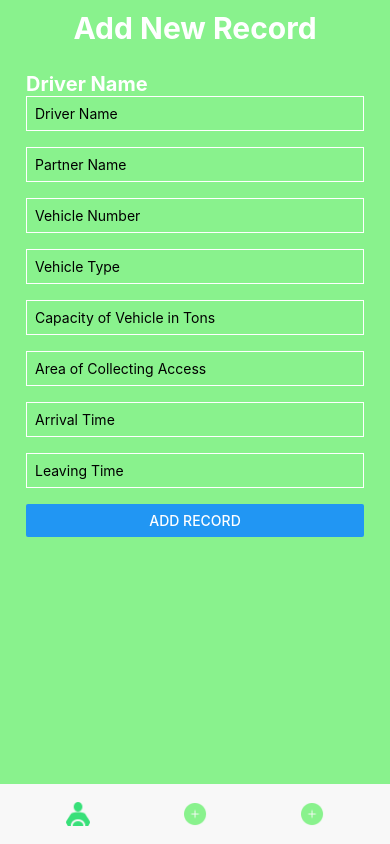
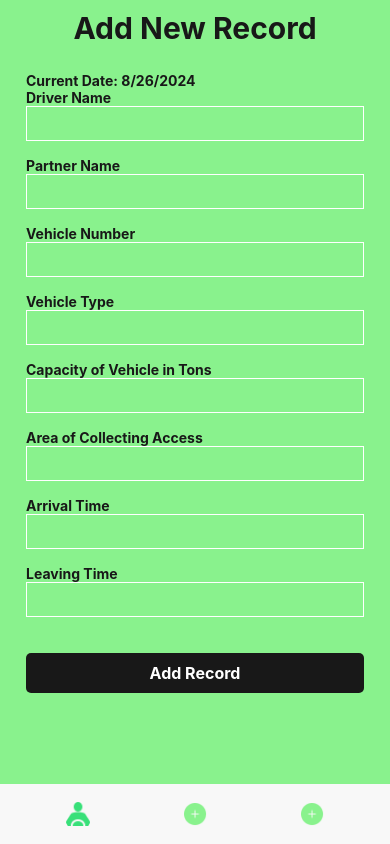
Before and after one commit to manujayak-hub/Smart_Waste, a React Native app: screen /AddDriverDetails in a window 390 px wide. Built offline with nearby package versions, Linux system fonts and the light colour scheme; no server answers.

Commit message:
add some styles

```diff
--- a/app/screens/DriverDetails/AddDriverDetails.tsx
+++ b/app/screens/DriverDetails/AddDriverDetails.tsx
@@ -1,10 +1,9 @@
 import React, { useState } from 'react';
-import { Text, TextInput, Button, StyleSheet, ScrollView,SafeAreaView,View} from 'react-native';
+import { Text, TextInput, Button, StyleSheet, ScrollView, SafeAreaView, View, TouchableOpacity } from 'react-native';
 import { FIREBASE_DB } from '../../../Firebase_Config';
 import { addDoc, collection } from 'firebase/firestore';
 import AdminNav from '../../Components/AdminNav';
 import Header from '../../Components/HeaderAdmin';
-
 
 const AddDriverDetails = () => {
   const [driverName, setDriverName] = useState('');
@@ -15,6 +14,7 @@ const AddDriverDetails = () => {
   const [collectingArea, setCollectingArea] = useState('');
   const [arrivalTime, setArrivalTime] = useState('');
   const [leavingTime, setLeavingTime] = useState('');
+  const [cdate, setcdate] = useState(new Date());
 
   const handleAddItem = async () => {
     if (
@@ -40,6 +40,7 @@ const AddDriverDetails = () => {
         collectingArea,
         arrivalTime,
         leavingTime,
+        cdate: cdate.toISOString(), // Store date in ISO format
       });
 
       setDriverName('');
@@ -58,78 +59,79 @@ const AddDriverDetails = () => {
   };
 
   return (
-    <SafeAreaView style={{ flex: 1,backgroundColor:'#89F28D' }}>
-      <Header/>
-      <View >
-        <Text style={styles.title}>
-          Add New Record
-        </Text>
+    <SafeAreaView style={{ flex: 1, backgroundColor: '#89F28D' }}>
+      <Header />
+      <View>
+        <Text style={styles.title}>Add New Record</Text>
       </View>
-    <ScrollView  style={{ flex: 1, margin: 10 }} contentContainerStyle={styles.container}>
-    <Text style={styles.formtitle}>
-      Driver Name
-    </Text>
+      <ScrollView style={{ flex: 1, margin: 10 }} contentContainerStyle={styles.container} showsVerticalScrollIndicator={false}>
+      <Text style={styles.formtitle}>Current Date: {cdate.toLocaleDateString()}</Text>
+        <Text style={styles.formtitle}>Driver Name</Text>
         <TextInput
-        placeholder="Driver Name"
           value={driverName}
           onChangeText={setDriverName}
           style={styles.input}
-        inputMode='text'
+          inputMode="text"
         />
+        <Text style={styles.formtitle}>Partner Name</Text>
         <TextInput
-        placeholder="Partner Name"
+
           value={partnerName}
           onChangeText={setPartnerName}
           style={styles.input}
-        inputMode='text'
+          inputMode="text"
         />
+        <Text style={styles.formtitle}>Vehicle Number</Text>
         <TextInput
-        placeholder="Vehicle Number"
+
           value={vehicleNumber}
           onChangeText={setVehicleNumber}
           style={styles.input}
           maxLength={9}
         />
+<Text style={styles.formtitle}>Vehicle Type</Text>
+        <TextInput
 
-      <TextInput
-        placeholder="Vehicle Type"
           value={vehicleType}
           onChangeText={setVehicleType}
           style={styles.input}
-        inputMode='text'
+          inputMode="text"
         />
+        <Text style={styles.formtitle}>Capacity of Vehicle in Tons</Text>
         <TextInput
-        placeholder="Capacity of Vehicle in Tons"
+
           value={capacity}
           onChangeText={setCapacity}
           style={styles.input}
           maxLength={2}
-        inputMode='numeric'
+          inputMode="numeric"
         />
+        <Text style={styles.formtitle}>Area of Collecting Access</Text>
         <TextInput
-        placeholder="Area of Collecting Access"
           value={collectingArea}
           onChangeText={setCollectingArea}
           style={styles.input}
-        inputMode='text'
+          inputMode="text"
         />
+        <Text style={styles.formtitle}>Arrival Time</Text>
         <TextInput
-        placeholder="Arrival Time"
+
           value={arrivalTime}
           onChangeText={setArrivalTime}
           style={styles.input}
-
         />
+        <Text style={styles.formtitle}>Leaving Time</Text>
         <TextInput
-        placeholder="Leaving Time"
           value={leavingTime}
           onChangeText={setLeavingTime}
           style={styles.input}
         />
-      <Button title="Add Record" onPress={handleAddItem} />
 
+        <TouchableOpacity style={styles.button} onPress={handleAddItem}>
+          <Text style={styles.buttonText}>Add Record</Text>
+        </TouchableOpacity>
       </ScrollView>
-    <AdminNav/>
+      <AdminNav />
     </SafeAreaView>
   );
 };
@@ -142,23 +144,36 @@ const styles = StyleSheet.create({
   input: {
     borderWidth: 1,
     borderColor: '#ffffff',
-    textDecorationColor:'#ffffff',
+    textDecorationColor: '#ffffff',
     padding: 8,
     marginBottom: 16,
+
   },
-  title:{
-    marginTop:10,
+  button: {
+    backgroundColor: '#181818',
+    padding: 10,
+    borderRadius: 5,
+    alignItems: 'center',
+    marginVertical: 20,
+  },
+  buttonText: {
+    color: '#ffffff',
+    fontSize: 16,
+    fontWeight: 'bold',
+  },
+  title: {
+    marginTop: 10,
     fontSize: 30,
-    fontWeight:'bold',
-    color:'#ffffff',
+    fontWeight: 'bold',
+    color: '#181818',
     textAlign: 'center',
   },
-  formtitle:{
-    fontSize: 20,
-    color:'#ffffff',
+  formtitle: {
+    fontSize: 14,
+    color: '#181818',
     textAlign: 'left',
-    fontWeight:'bold'
-  }
+    fontWeight: 'bold',
+  },
 });
 
 export default AddDriverDetails;
--- a/app/screens/DriverDetails/DDList.tsx
+++ b/app/screens/DriverDetails/DDList.tsx
@@ -7,6 +7,7 @@ import Header from '../../Components/HeaderAdmin';
 
 interface DriverDetail {
   id: string;
+  driverName: string;
   vehicleNumber: string;
   partnerName: string;
   vehicleType: string;
@@ -14,6 +15,7 @@ interface DriverDetail {
   collectingArea: string;
   arrivalDate: string;
   leavingDate: string;
+  cdate: string;
 }
 
 const DDList: React.FC = () => {
@@ -42,13 +44,17 @@ const DDList: React.FC = () => {
       <ScrollView contentContainerStyle={styles.scrollViewContainer}>
         {driverDetails.map((item) => (
           <View key={item.id} style={styles.card}>
+            <View style={styles.cardHeader}>
+              <Text style={styles.driverName}>{item.driverName}</Text>
+              <Text style={styles.cdate}>{new Date(item.cdate).toLocaleDateString()}</Text>
+            </View>
             <Text style={styles.cardTitle}>{item.vehicleNumber}</Text>
             <Text style={styles.cardText}>Partner Name: {item.partnerName}</Text>
             <Text style={styles.cardText}>Vehicle Type: {item.vehicleType}</Text>
             <Text style={styles.cardText}>Capacity: {item.capacity}</Text>
             <Text style={styles.cardText}>Collecting Area: {item.collectingArea}</Text>
+            <Text style={styles.cardText}>Arrival Time: {item.arrivalDate}</Text>
             <Text style={styles.cardText}>Leaving Time: {item.leavingDate}</Text>
-            <Text style={styles.cardText}>Arrival Time: {item.arrivalDate}</Text>
           </View>
         ))}
       </ScrollView>
@@ -72,20 +78,36 @@ const styles = StyleSheet.create({
     shadowRadius: 5,
     elevation: 5,
   },
+  cardHeader: {
+    flexDirection: 'row-reverse',
+    justifyContent: 'space-between',
+    marginBottom: 10,
+  },
+  driverName: {
+    fontSize: 16,
+    fontWeight: 'bold',
+    color: '#000',
+  },
+  cdate: {
+    fontSize: 14,
+    color: '#555',
+  },
   cardTitle: {
     fontSize: 18,
     fontWeight: 'bold',
     marginBottom: 10,
+    textAlign: 'center',
   },
   cardText: {
     fontSize: 16,
     marginBottom: 5,
+    textAlign: 'center',
   },
   title: {
     marginTop: 10,
     fontSize: 30,
     fontWeight: 'bold',
-    color: '#ffffff',
+    color: '#181818',
     textAlign: 'center',
   },
 });
--- a/app/screens/DriverDetails/HomeDD.tsx
+++ b/app/screens/DriverDetails/HomeDD.tsx
@@ -99,7 +99,7 @@ const styles = StyleSheet.create({
   title:{
     fontSize: 30,
     fontWeight:'bold',
-    color:'#ffffff',
+    color:'#181818',
     textAlign: 'center',
   }
 });
--- a/app/screens/DriverDetails/UpdateDeleteDD.tsx
+++ b/app/screens/DriverDetails/UpdateDeleteDD.tsx
@@ -14,6 +14,7 @@ interface DriverDetail {
   collectingArea: string;
   arrivalDate: string;
   leavingDate: string;
+  cdate: string;
 }
 
 const UpdateDeleteDD: React.FC = () => {
@@ -63,11 +64,14 @@ const UpdateDeleteDD: React.FC = () => {
     <SafeAreaView style={{ flex: 1, backgroundColor: '#89F28D' }}>
       <Header />
       <View>
-        <Text style={styles.title}>Change Record </Text>
+        <Text style={styles.title}>Change Record</Text>
       </View>
       <ScrollView contentContainerStyle={styles.scrollViewContainer}>
         {driverDetails.map((item) => (
           <View key={item.id} style={styles.card}>
+            <View style={styles.cardHeader}>
+              <Text style={styles.cardDate}>{new Date(item.cdate).toLocaleDateString()}</Text>
+            </View>
             <Text style={styles.cardTitle}>{item.vehicleNumber}</Text>
             <Text style={styles.cardText}>Partner Name: {item.partnerName}</Text>
             <Text style={styles.cardText}>Vehicle Type: {item.vehicleType}</Text>
@@ -87,7 +91,7 @@ const UpdateDeleteDD: React.FC = () => {
               >
                 <Text style={styles.buttonText}>Update</Text>
               </TouchableOpacity>
-              <TouchableOpacity style={styles.button} onPress={() => handleDelete(item.id)}>
+              <TouchableOpacity style={styles.buttonDelete} onPress={() => handleDelete(item.id)}>
                 <Text style={styles.buttonText}>Delete</Text>
               </TouchableOpacity>
             </View>
@@ -104,6 +108,8 @@ const UpdateDeleteDD: React.FC = () => {
             <View style={styles.modalContainer}>
               <View style={styles.modalContent}>
                 <Text style={styles.modalTitle}>Update Driver Detail</Text>
+
+                <Text style={styles.modalCdate}>Created Date: {new Date(updatedDetail.cdate).toLocaleDateString()}</Text>
 
                 <TextInput
                   style={styles.input}
@@ -148,8 +154,14 @@ const UpdateDeleteDD: React.FC = () => {
                   onChangeText={text => setUpdatedDetail({ ...updatedDetail, leavingDate: text })}
                 />
 
-                <Button title="Save" onPress={handleUpdate} />
-                <Button title="Cancel" onPress={() => setModalVisible(false)} />
+                <View style={styles.modalButtonContainer}>
+                  <TouchableOpacity style={styles.modalButton} onPress={handleUpdate}>
+                    <Text style={styles.buttonText}>Save</Text>
+                  </TouchableOpacity>
+                  <TouchableOpacity style={styles.modalButtonCancel} onPress={() => setModalVisible(false)}>
+                    <Text style={styles.buttonText}>Cancel</Text>
+                  </TouchableOpacity>
+                </View>
               </View>
             </View>
           </Modal>
@@ -175,14 +187,26 @@ const styles = StyleSheet.create({
     shadowRadius: 5,
     elevation: 5,
   },
+  cardHeader: {
+    flexDirection: 'row',
+    justifyContent: 'space-between',
+    marginBottom: 10,
+  },
+  cardDate: {
+    fontSize: 14,
+    color: '#555',
+    textAlign: 'right',
+  },
   cardTitle: {
     fontSize: 18,
     fontWeight: 'bold',
     marginBottom: 10,
+    textAlign: 'center',
   },
   cardText: {
     fontSize: 16,
     marginBottom: 5,
+    textAlign: 'center',
   },
   buttonContainer: {
     flexDirection: 'row',
@@ -191,11 +215,21 @@ const styles = StyleSheet.create({
   },
   button: {
     padding: 8,
-    backgroundColor: '#007bff',
+    backgroundColor: '#89F28D',
     borderRadius: 4,
+    flex: 1,
+    marginRight: 5,
+  },
+  buttonDelete: {
+    padding: 8,
+    backgroundColor: '#ff4d4d',
+    borderRadius: 4,
+    flex: 1,
+    marginLeft: 5,
   },
   buttonText: {
     color: '#fff',
+    textAlign: 'center',
   },
   modalContainer: {
     flex: 1,
@@ -212,6 +246,13 @@ const styles = StyleSheet.create({
   modalTitle: {
     fontSize: 18,
     marginBottom: 12,
+    textAlign: 'center',
+  },
+  modalCdate: {
+    fontSize: 14,
+    color: '#555',
+    marginBottom: 12,
+    textAlign: 'center',
   },
   input: {
     height: 40,
@@ -221,11 +262,30 @@ const styles = StyleSheet.create({
     paddingLeft: 8,
     borderRadius: 4,
   },
+  modalButtonContainer: {
+    flexDirection: 'row',
+    justifyContent: 'space-between',
+    marginTop: 10,
+  },
+  modalButton: {
+    padding: 10,
+    backgroundColor: '#89F28D',
+    borderRadius: 4,
+    flex: 1,
+    marginRight: 5,
+  },
+  modalButtonCancel: {
+    padding: 10,
+    backgroundColor: '#ff4d4d',
+    borderRadius: 4,
+    flex: 1,
+    marginLeft: 5,
+  },
   title: {
     marginTop: 10,
     fontSize: 30,
     fontWeight: 'bold',
-    color: '#ffffff',
+    color: '#181818',
     textAlign: 'center',
   }
 });
```
Lines whose indentation alone changed are shown as unchanged.
